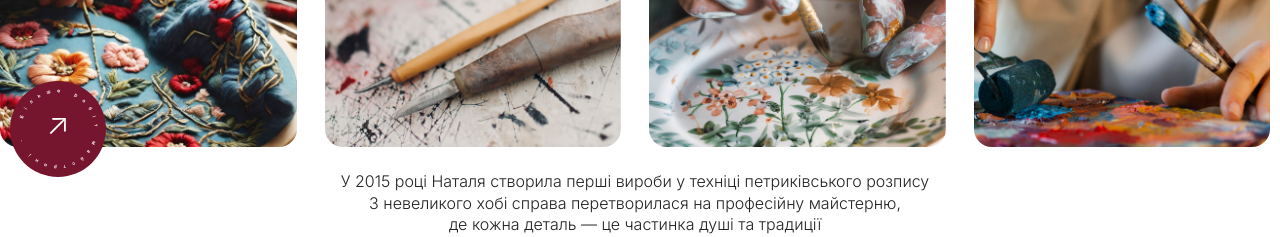
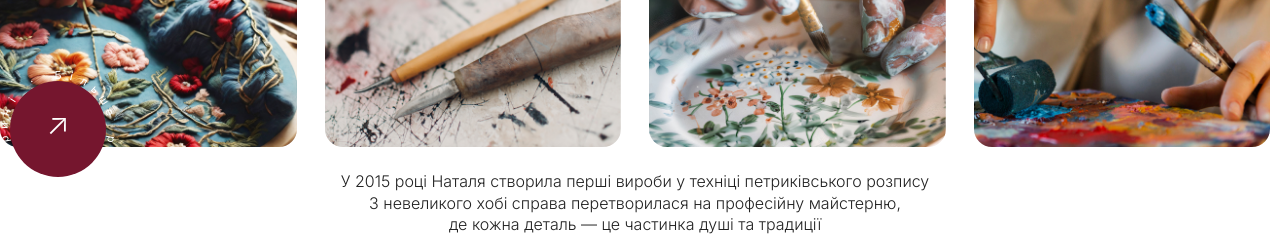
Before and after one commit to hudziiroksolyana-sys/sova-petrykivka-art, a React (Vite) app: page /about in a window 1280 px wide. Shown: the part 403-640 px from the top of the page. Built offline with nearby package versions, Linux system fonts and the light colour scheme; a web font is replaced by a local one.

Commit message:
Restore span-based About circle text and remove dark ghosting

```diff
--- a/src/pages/About.jsx
+++ b/src/pages/About.jsx
@@ -135,11 +135,10 @@ const aboutContent = {
 export default function About() {
   const { language } = useLanguage();
   const t = useMemo(() => aboutContent[language], [language]);
-  const aboutCircleText = t.circleText;
+  const aboutCircleTextRing = `${t.circleText} `;
   const founderMagicText = `${t.founderMagicBlack}${t.founderMagicWhite}`;
   const founderMagicTextRing = `${founderMagicText} `;
   const aboutRef = useRef(null);
-  const aboutCirclePathId = useRef(`aboutCirclePath-${Math.random().toString(36).slice(2, 9)}`);
   const achievementsGridRef = useRef(null);
   const [achievementsAtStart, setAchievementsAtStart] = useState(true);
   const [achievementsAtEnd, setAchievementsAtEnd] = useState(false);
@@ -215,22 +214,17 @@ export default function About() {
           <div className="about-card about-card--first home-reveal" data-reveal="scale">
             <img src={about1} alt={t.firstGalleryAlt} />
             <Link to="/gallery" className="about-circlebtn" aria-label={t.circleAria}>
-              <svg viewBox="0 0 248 248" aria-hidden="true">
-                <defs>
-                  <path id={aboutCirclePathId.current} d="M124,124 m-95,0 a95,95 0 1,1 190,0 a95,95 0 1,1 -190,0" />
-                </defs>
-                <text>
-                  <textPath
-                    href={`#${aboutCirclePathId.current}`}
-                    startOffset="50%"
-                    textAnchor="middle"
-                    textLength="542"
-                    lengthAdjust="spacing"
+              <span className="about-circlebtn-ring" aria-hidden="true">
+                {[...aboutCircleTextRing].map((char, index) => (
+                  <span
+                    key={`${char}-${index}`}
+                    className={`about-circlebtn-char${char === "·" ? " about-circlebtn-char--dot" : ""}`}
+                    style={{ "--char-index": index, "--char-count": aboutCircleTextRing.length }}
                   >
-                    {aboutCircleText}
-                  </textPath>
-                </text>
-              </svg>
+                    {char}
+                  </span>
+                ))}
+              </span>
               <span className="about-circlebtn-arrow">↗</span>
             </Link>
           </div>
```
Also changed, not shown: src/styles/global.css.
